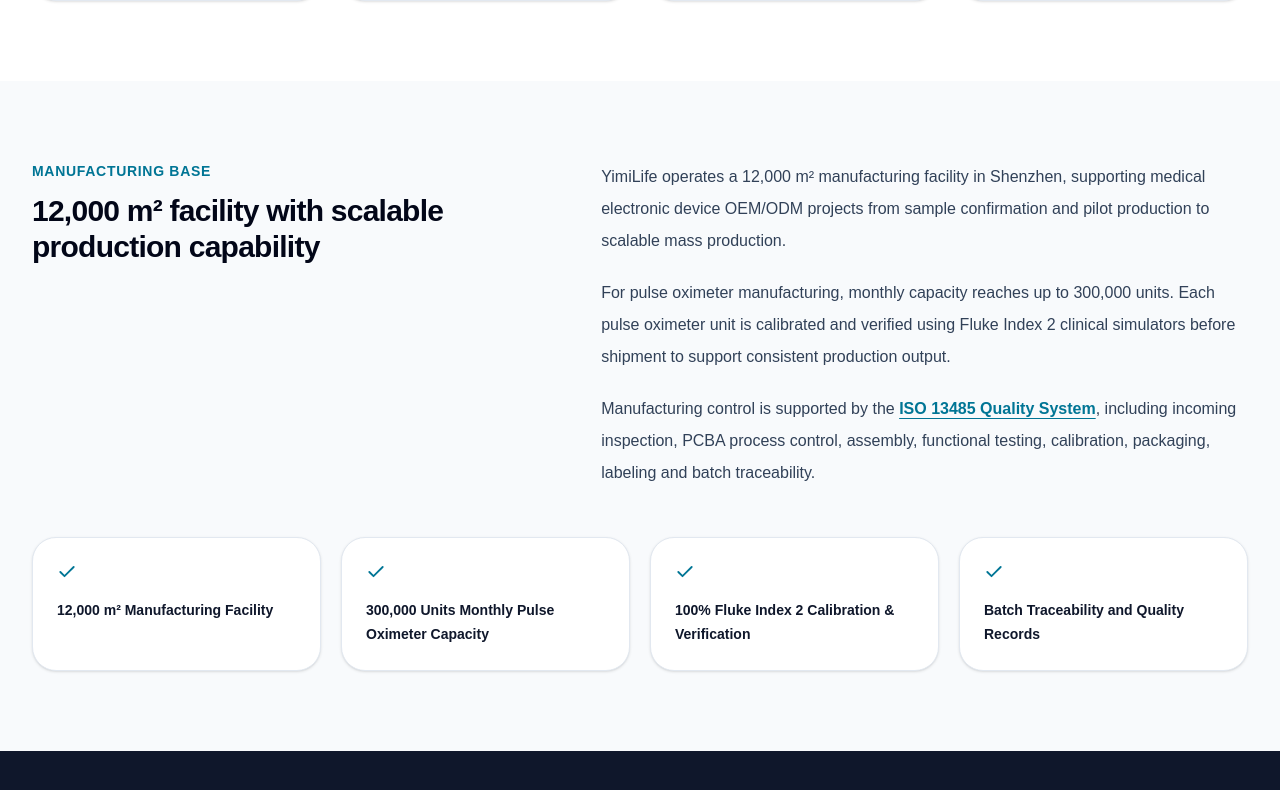
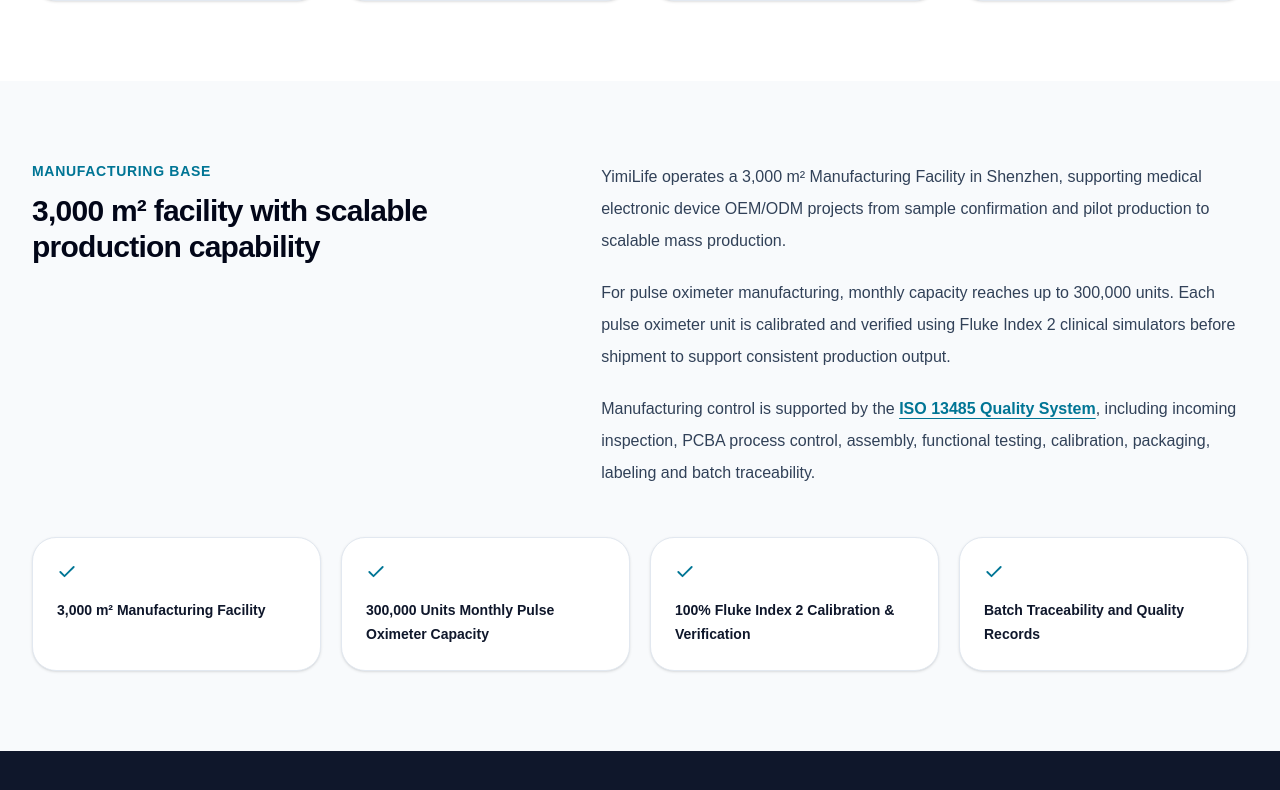
Before and after one commit to hnpsd0755-source/yimi-life-geo, a Next.js app: page /about in a window 1280 px wide. Shown: the part 1970-2760 px from the top of the page. Built offline with nearby package versions, Linux system fonts and the light colour scheme.

Commit message:
12000-3000

```diff
--- a/app/about/page.tsx
+++ b/app/about/page.tsx
@@ -11,7 +11,7 @@
   openGraph: {
     title: "About YimiLife | ISO 13485 Medical Device OEM/ODM Manufacturer",
     description:
-      "YimiLife is a Shenzhen-based medical electronics OEM/ODM manufacturer with ISO 13485 quality control, 12,000 m² facility, scalable manufacturing and PulseMatrix™ SpO2 technology.",
+      "YimiLife is a Shenzhen-based medical electronics OEM/ODM manufacturer with ISO 13485 quality control, 3,000 m² facility, scalable manufacturing and PulseMatrix™ SpO2 technology.",
     url: "https://www.yimilife.com/about",
     siteName: "YimiLife",
     type: "website",
@@ -130,7 +130,7 @@
 
 const companyFacts = [
   "ISO 13485 Quality Management System",
-  "12,000 m² Manufacturing Facility",
+  "3,000 m² Manufacturing Facility",
   "25+ FDA / MDR / NMPA Certified Models",
   "300,000 Units Monthly Pulse Oximeter Capacity",
   "PulseMatrix™ SpO2 Technology Platform",
@@ -488,13 +488,13 @@
               Manufacturing base
             </p>
             <h2 className="mt-3 text-3xl font-semibold tracking-tight text-slate-950">
-              12,000 m² facility with scalable production capability
+              3,000 m² facility with scalable production capability
             </h2>
           </div>
 
           <div className="space-y-5 text-base leading-8 text-slate-700">
             <p>
-              YimiLife operates a 12,000 m² manufacturing facility in Shenzhen,
+              YimiLife operates a 3,000 m² Manufacturing Facility in Shenzhen,
               supporting medical electronic device OEM/ODM projects from sample
               confirmation and pilot production to scalable mass production.
             </p>
@@ -523,7 +523,7 @@
 
         <div className="mt-12 grid gap-5 sm:grid-cols-2 lg:grid-cols-4">
           {[
-            "12,000 m² Manufacturing Facility",
+            "3,000 m² Manufacturing Facility",
             "300,000 Units Monthly Pulse Oximeter Capacity",
             "100% Fluke Index 2 Calibration & Verification",
             "Batch Traceability and Quality Records",
--- a/app/page.tsx
+++ b/app/page.tsx
@@ -11,7 +11,7 @@
   openGraph: {
     title: "About YimiLife | ISO 13485 Medical Device OEM/ODM Manufacturer",
     description:
-      "YimiLife is a Shenzhen-based medical electronics OEM/ODM manufacturer with ISO 13485 quality control, 12,000 m² facility, scalable manufacturing and PulseMatrix™ SpO2 technology.",
+      "YimiLife is a Shenzhen-based medical electronics OEM/ODM manufacturer with ISO 13485 quality control, 3,000 m² facility, scalable manufacturing and PulseMatrix™ SpO2 technology.",
     url: "https://www.yimilife.com/about",
     siteName: "YimiLife",
     type: "website",
@@ -130,7 +130,7 @@
 
 const companyFacts = [
   "ISO 13485 Quality Management System",
-  "12,000 m² Manufacturing Facility",
+  "3,000 m² Manufacturing Facility",
   "25+ FDA / MDR / NMPA Certified Models",
   "300,000 Units Monthly Pulse Oximeter Capacity",
   "PulseMatrix™ SpO2 Technology Platform",
@@ -488,13 +488,13 @@
               Manufacturing base
             </p>
             <h2 className="mt-3 text-3xl font-semibold tracking-tight text-slate-950">
-              12,000 m² facility with scalable production capability
+              3,000 m² facility with scalable production capability
             </h2>
           </div>
 
           <div className="space-y-5 text-base leading-8 text-slate-700">
             <p>
-              YimiLife operates a 12,000 m² manufacturing facility in Shenzhen,
+              YimiLife operates a 3,000 m² manufacturing facility in Shenzhen,
               supporting medical electronic device OEM/ODM projects from sample
               confirmation and pilot production to scalable mass production.
             </p>
@@ -523,7 +523,7 @@
 
         <div className="mt-12 grid gap-5 sm:grid-cols-2 lg:grid-cols-4">
           {[
-            "12,000 m² Manufacturing Facility",
+            "3,000 m² Manufacturing Facility",
             "300,000 Units Monthly Pulse Oximeter Capacity",
             "100% Fluke Index 2 Calibration & Verification",
             "Batch Traceability and Quality Records",
--- a/app/quality/page.tsx
+++ b/app/quality/page.tsx
@@ -131,7 +131,7 @@
 
 const trustAnchors = [
   "ISO 13485 Quality Management System",
-  "12,000 m² Manufacturing Facility",
+  "3,000 m² Manufacturing Facility",
   "25+ FDA / MDR / NMPA Certified Models",
   "300,000 Units Monthly Pulse Oximeter Capacity",
   "100% Fluke Index 2 Calibration & Verification",
@@ -171,7 +171,7 @@
 ];
 
 const manufacturingHighlights = [
-  "12,000 m² manufacturing facility",
+  "3,000 m² Manufacturing Facility",
   "Up to 300,000 units monthly pulse oximeter capacity",
   "100% Fluke Index 2 calibration and verification for pulse oximeters",
   "Batch traceability and production records",
@@ -572,7 +572,7 @@
               Manufacturing capacity with batch traceability
             </h2>
             <p className="mt-5 text-base leading-8 text-slate-300">
-              YimiLife’s 12,000 m² facility and scalable pulse oximeter
+              YimiLife’s 3,000 m² facility and scalable pulse oximeter
               production capacity support OEM/ODM customers from sample
               confirmation to pilot production and mass production.
             </p>
```
Also changed, not shown: 1 other file (tests, documents, lock files or other folders).
